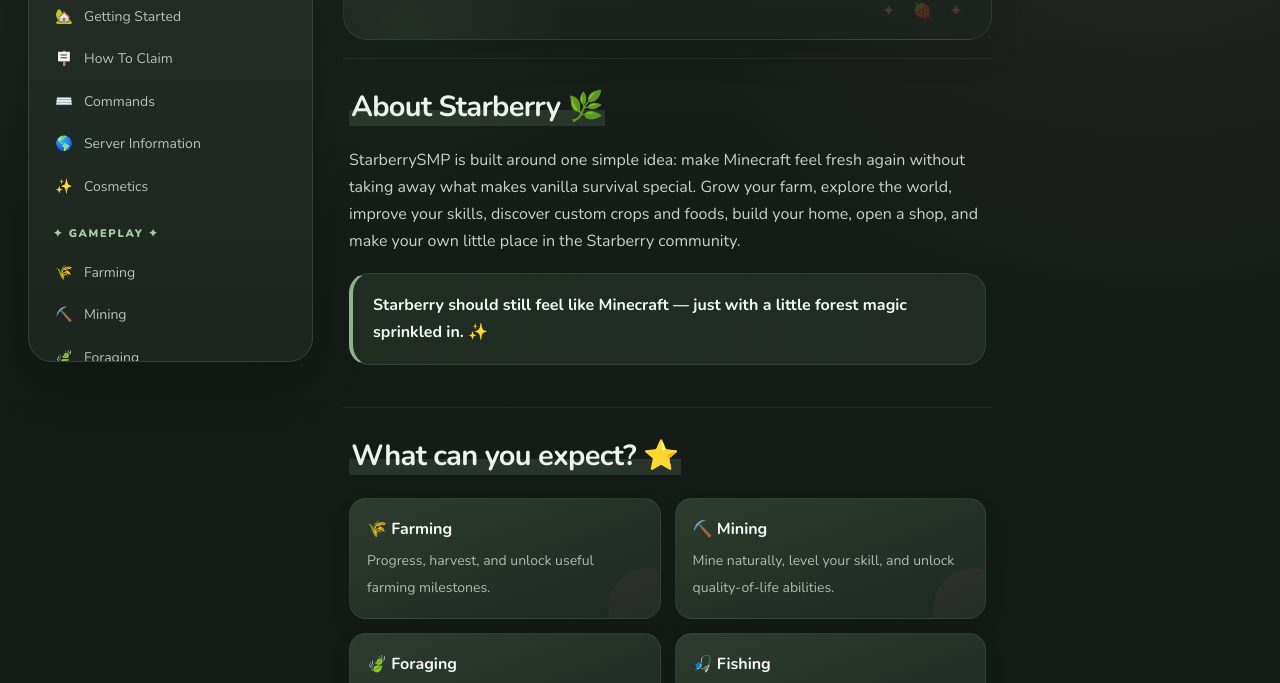
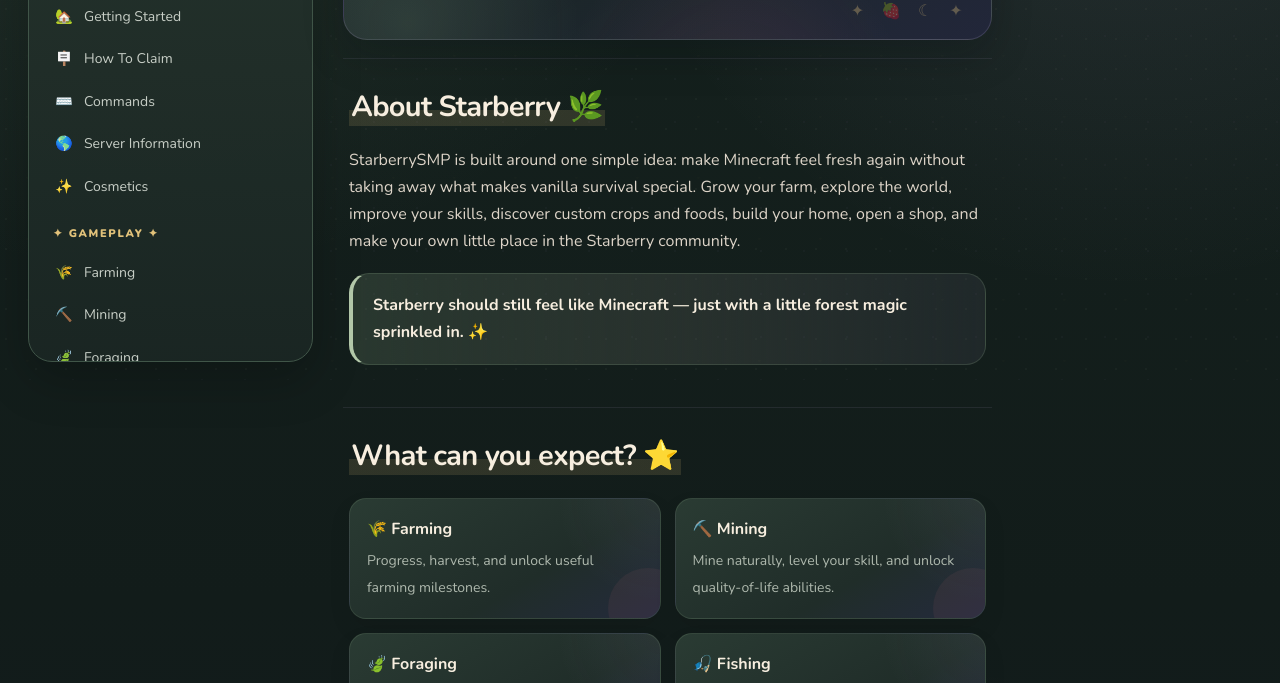
Before and after one commit to Williambriggs1/starberrysmp-website, a plain HTML site: page index.html in a window 1280 px wide. Shown: the part 420-1103 px from the top of the page. Drawn offline with nearby package versions, Linux system fonts and the light colour scheme.

Commit message:
Enable enchanted forest celestial theme trial

```diff
--- a/index.html
+++ b/index.html
@@ -9,6 +9,7 @@
   <link rel="preconnect" href="https://fonts.gstatic.com" crossorigin>
   <link href="https://fonts.googleapis.com/css2?family=Nunito:wght@400;600;700;800;900&display=swap" rel="stylesheet">
   <link rel="stylesheet" href="styles.css" />
+  <link rel="stylesheet" href="theme-trial.css" />
 </head>
 <body>
   <header class="topbar">
```
